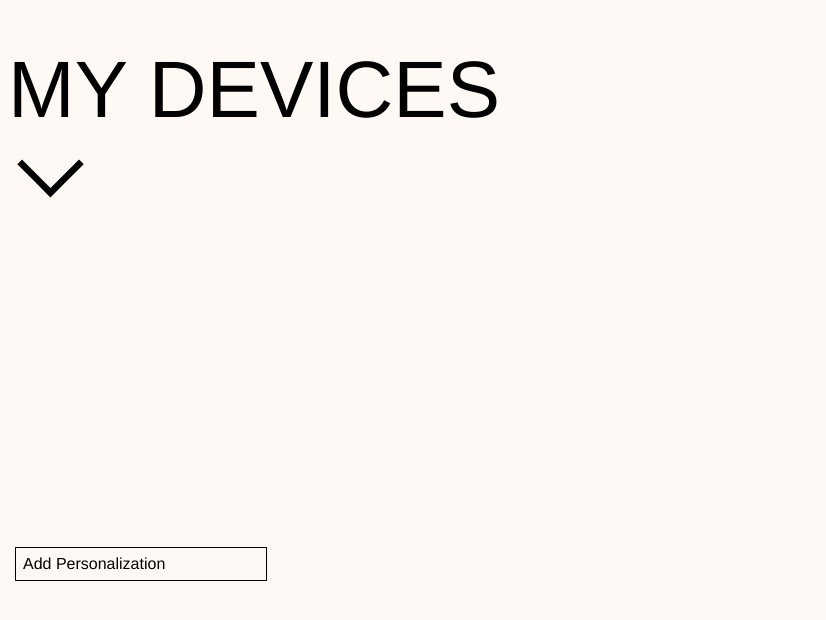
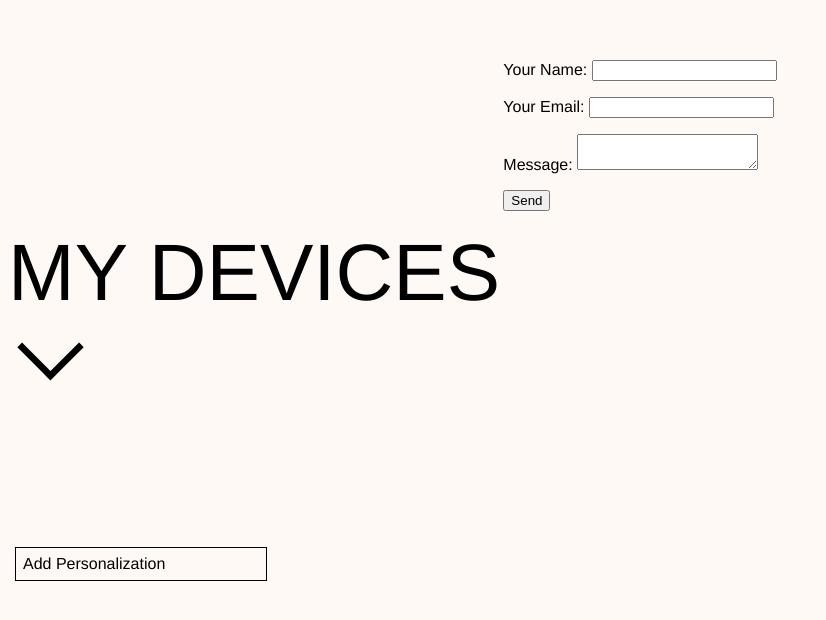
Before and after one commit to lucyking140/our-machines, a Next.js app: page / in a window 1280 px wide. Shown: the part 204-824 px from the top of the page, without its empty margins (0-826 px from the left). Built offline with nearby package versions, Linux system fonts and the light colour scheme.

Commit message:
testing forms

```diff
--- a/src/app/contexts/usePersContext.tsx
+++ b/src/app/contexts/usePersContext.tsx
@@ -8,9 +8,7 @@ if (typeof document !== 'undefined') {
     root = document.documentElement;
 }
 const PersContext = createContext({
-    // features: {backgroundColor: null as string | null, fontColor: null as string | null, font: null as string | null},
     features: {backgroundColor: "" as string, fontColor: "" as string, font: "" as string},
-    // defaultFeatures: {backgroundColor: "" as string, fontColor: "" as string, font: "" as string},
     stickers: [{
         width: 0,
         height: 0,
@@ -22,6 +20,7 @@ const PersContext = createContext({
       }],
     changeFeature: (type: string, newFeature: any) => { null },
     addSticker: ({src, page, width, height, x, y}: any) => {null },
+    uploadSticker: ({src}: {src: string}) => { null},
     deleteSticker: (id: string) => { null },
     handleDragEnd: (id: string, event: any) => { null }
 });
@@ -124,6 +123,41 @@ const changeFeature = (type: string, newFeature: any) => {
         console.log("current sticker list: ", stickers);
       };
 
+      const [file, setFile] = useState<File | null>(null);
+
+      const handleFileChange = (e: React.ChangeEvent<HTMLInputElement>) => {
+        if (e.target.files) {
+          setFile(e.target.files[0]);
+        }
+      };
+
+      const handleUpload = async () => {
+        if (file) {
+          console.log('Uploading file...');
+
+          const formData = new FormData();
+          formData.append('file', file);
+
+          try {
+            // You can write the URL of your server or any other endpoint used for file upload
+            const result = await fetch('https://httpbin.org/post', {
+              method: 'POST',
+              body: formData,
+            });
+
+            const data = await result.json();
+
+            console.log(data);
+          } catch (error) {
+            console.error(error);
+          }
+        }
+      };
+
+      // const upload_ui = <div className="input-group">
+      //     <input id="file" type="file" onChange={handleFileChange} />
+      //   </div>
+
     const deleteSticker = (id: string) => {
         setStickers(prevImages => {
             // Create a new array without the deleted item
--- a/src/app/page.tsx
+++ b/src/app/page.tsx
@@ -24,6 +24,22 @@ export default function Home() {
 
   return (
     <div className={styles.homecontainer}>
+      <form name="contact" method="post">
+        <input type="hidden" name="form-name" value="contact" />
+        <p>
+            <label>Your Name: <input type="text" name="name"/></label>
+          </p>
+          <p>
+            <label>Your Email: <input type="email" name="email"/></label>
+          </p>
+          <p>
+            <label>Message: <textarea name="message"></textarea></label>
+          </p>
+          <p>
+            <button type="submit">Send</button>
+          </p>
+      </form>
+
       <div className={styles.titlebox}>
         <div className={styles.title}>
           <TypeAnimation
```
Also changed, not shown: src/types.ts (line endings or trailing spaces).
